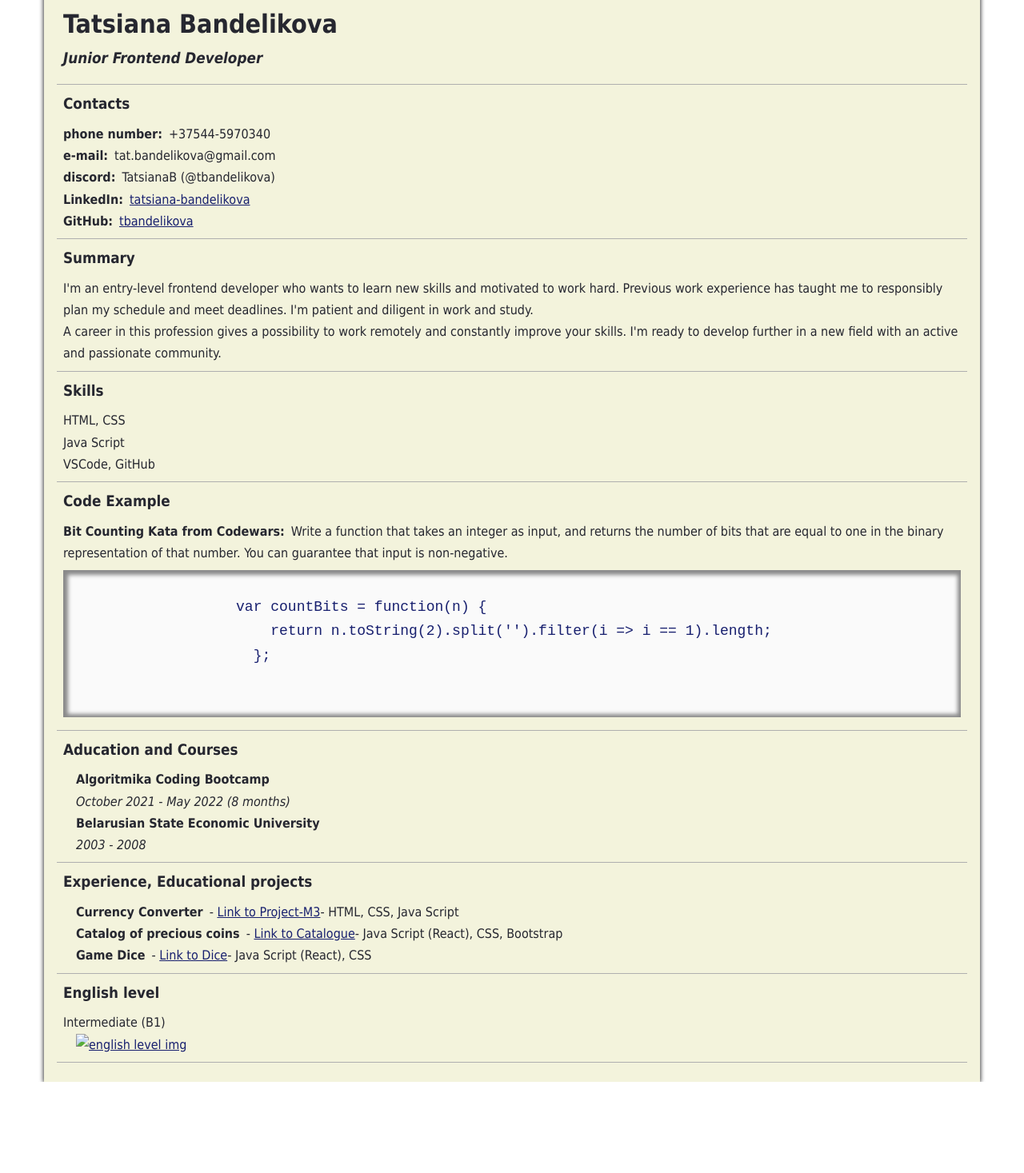
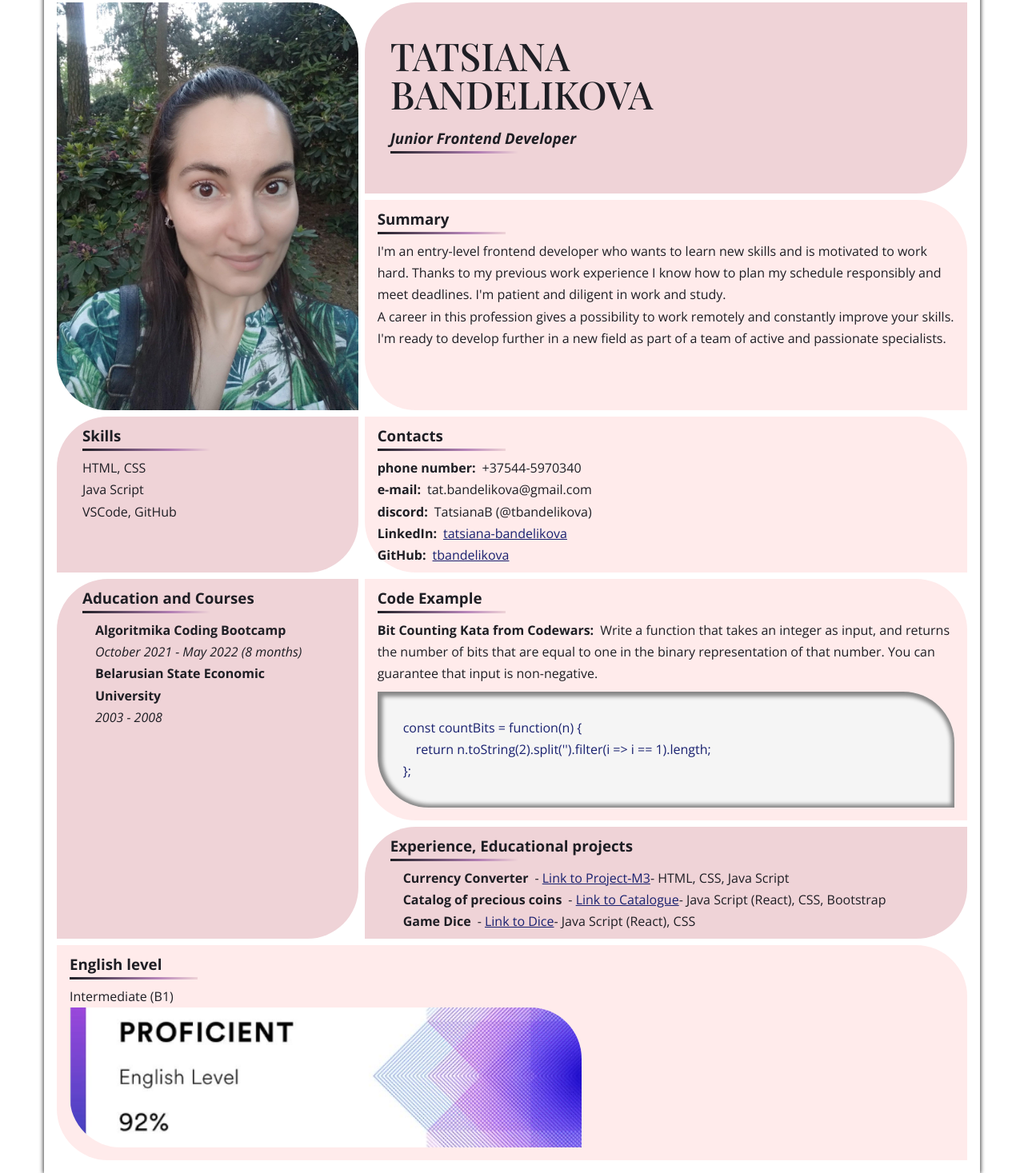
Before and after one commit to tbandelikova/rsschool-cv, a plain HTML site: page index.html in a window 1280 px wide. Shown: the part 13-1480 px from the top of the page at 80% size. Before the commit the page ends 1366 px from the top, so only its background shows below. Drawn offline with nearby package versions, Linux system fonts and the light colour scheme.

Commit message:
refactor: reposition boxes for grid

```diff
--- a/index.html
+++ b/index.html
@@ -9,9 +9,27 @@
 </head>
 <body>
     <div class="container">
+        <div class="box foto">
+            <div class="foto-wraper">
+                <img src="./img/IMG_200102.jpg" alt="foto">
+            </div>
+        </div>
         <div class="box name">
-            <h1>Tatsiana Bandelikova</h1>
+            <h1>Tatsiana<br>Bandelikova</h1>
             <h3><i>Junior Frontend Developer</i></h3>
+        </div>
+        <div class="box summary">
+            <h3>Summary</h3>
+            <p>I'm an entry-level frontend developer who wants to learn new skills and  is motivated to work hard. Thanks to my previous work experience I know how to plan my schedule  responsibly and meet deadlines. I'm patient and diligent in work and study.</p>
+            <p>A career in this profession gives a possibility to work remotely and constantly improve your skills. I'm ready to develop further in a new field as part of a team of active and passionate specialists.</p>
+        </div>
+        <div class="box skills">
+            <h3>Skills</h3>
+            <ul>
+                <li>HTML, CSS</li>
+                <li>Java Script</li>
+                <li>VSCode, GitHub</li>
+            </ul>
         </div>
         <div class="box contacts">
             <h3>Contacts</h3>
@@ -22,30 +40,6 @@
                 <li><strong>LinkedIn:</strong><a href="https://www.linkedin.com/in/tatsiana-bandelikova/" target="_blank">tatsiana-bandelikova</a></li>
                 <li><strong>GitHub:</strong><a href="https://github.com/tbandelikova" target="_blank">tbandelikova</a></li>
             </ul>
-        </div>
-        <div class="box summary">
-            <h3>Summary</h3>
-            <p>I'm an entry-level frontend developer who wants to learn new skills and motivated to work hard. Previous work experience has taught me to responsibly plan my schedule and meet deadlines. I'm patient and diligent in work and study.</p>
-            <p>A career in this profession gives a possibility to work remotely and constantly improve your skills. I'm ready to develop further in a new field with an active and passionate community.</p>
-        </div>
-        <div class="box skills">
-            <h3>Skills</h3>
-            <ul>
-                <li>HTML, CSS</li>
-                <li>Java Script</li>
-                <li>VSCode, GitHub</li>
-            </ul>
-        </div>
-        <div class="box code">
-            <h3>Code Example</h3>
-            <p><b>Bit Counting Kata from Codewars:</b>Write a function that takes an integer as input, and returns the number of bits that are equal to one in the binary representation of that number. You can guarantee that input is non-negative.</p>
-            <pre>
-                <code>
-                    var countBits = function(n) {
-                        return n.toString(2).split('').filter(i => i == 1).length;
-                      };
-                </code>
-            </pre>
         </div>
         <div class="box courses">
             <h3>Aducation and Courses</h3>
@@ -60,6 +54,16 @@
                 </li>
             </ul>
         </div>
+        <div class="box code">
+            <h3>Code Example</h3>
+            <p><b>Bit Counting Kata from Codewars:</b>Write a function that takes an integer as input, and returns the number of bits that are equal to one in the binary representation of that number. You can guarantee that input is non-negative.</p>
+            <div>
+                <p>const countBits = function(n) {<br>
+                    <span>&ensp;</span>return n.toString(2).split('').filter(i => i == 1).length;<br>
+                    };</p>
+            </div>
+        </div>
+
         <div class="box projects">
             <h3>Experience, Educational projects</h3>
             <ul>
@@ -72,7 +76,7 @@
             <h3>English level</h3>
             <p>Intermediate (B1)</p>
                 <a href="https://www.efset.org/cert/6ujwCi" target="_blank">
-                    <img src="./eng-lvl.png" alt="english level img">
+                    <img src="./img/eng-lvl.png" alt="english level img">
                 </a>
         </div>
     </div>
--- a/style.css
+++ b/style.css
@@ -1,58 +1,109 @@
+@import url('https://fonts.googleapis.com/css2?family=Open+Sans:ital,wght@0,400;0,500;0,700;0,800;1,400;1,700&family=Playfair+Display:wght@500&display=swap');
 * {
     margin: 0;
     padding: 0;
     box-sizing: border-box;
     list-style-type: none;
 }
+:root {
+    --raisin-black: #1e1e24;
+    --misty-rose: #ffebebff;
+    --pale-pink: #efd3d7;
+}
 body {
-    font-family: Tahoma, sans-serif;
+    font-family: 'Open Sans', sans-serif;
     font-size: 16px;
     line-height: 1.7;
+}
+img{
+    width: 100%;
+    height: 100%;
+    object-fit: cover;
+    object-position: center;
+    border-radius: 0px 4rem 0px 4rem;
+}
+h1 {
+    font-family: 'Playfair Display', serif;
+    font-size: 3rem;
+    font-weight: 500;
+    line-height: 1;
+    margin-bottom: 1rem;
+    text-transform: uppercase;
+}
+h3::after {
+    content: "";
+    width: 10rem;
+    height: 3px;
+    background: linear-gradient(90deg, #1e1e24 0%, #9b5ea6ba 69%, #efd3d7 100%);
+    display: block;
 }
 .container {
     max-width: 1170px;
     margin: 0 auto;
     padding: 1rem;
-    background-color: #eff0d1c2;
-    color: #262730ff;
-    box-shadow: 0px 0px 5px 1px rgba(0,0,0,0.75);
+    background-color: white;
+    color: var(--raisin-black);
+    box-shadow: 0px 0px 5px 1px #000000bf;
+    display: grid;
+    grid-template-columns: 1fr 2fr;
+    gap: 0.5rem;
 }
-.box {
-    border-bottom: 1px solid #afafaf;
-    margin-bottom: 0.5rem;
-    padding: 0px 0.5rem 0.5rem;
+.box:nth-child(odd):not(:first-child) {
+    border-radius: 0rem 4rem 0rem 4rem;
+    background-color: var(--misty-rose);
+    padding: 0.5rem 1rem;
+}
+.box:nth-child(even) {
+    border-radius: 4rem 0rem 4rem 0rem;
+    background-color: var(--pale-pink);
+    padding: 0.5rem 2rem;
 }
 .box h3 {
     margin-bottom: 0.5rem;
 }
-.box strong, b, i {
+.box strong, b, i, span {
     margin-right: 0.5rem;
 }
 .box a {
     color: #18206fff;
 }
-.code pre {
+.foto-wraper {
+    width: 100%;
+    height: 100%;
+}
+.name {
+    display: flex;
+    flex-direction: column;
+    justify-content: center;
+}
+.code div {
     margin: 0.5rem auto;
-    background-color: #fafafa;
+    padding: 2rem;
+    background-color: whitesmoke;
     color: #18206fff;
-    font-size: 18px;
+    border-radius: 0px 4rem 0px 4rem;
     box-shadow: inset 1px 1px 5px 5px rgba(0,0,0,0.45);
 }
 .courses ul, .projects ul {
     padding-left: 1rem;
 }
 .english a {
-    display: inline-block;
-    width: 50%;
-    padding-left: 1rem;
+    display: block;
+    max-width: 40rem;
+    width: 100%;
     transition: transform 0.3s;
 }
 .english a:hover {
     transform: scale(1.05);
 }
-.english a > img{
-    width: 100%;
-    height: 100%;
-    object-fit: cover;
-    object-position: center;
+
+/* GRID SPAN */
+.foto {
+    grid-row: 1 / 3;
 }
+.courses {
+    grid-row: 4 / 6;
+}
+.english {
+    grid-column: 1 / 3;
+}
```
